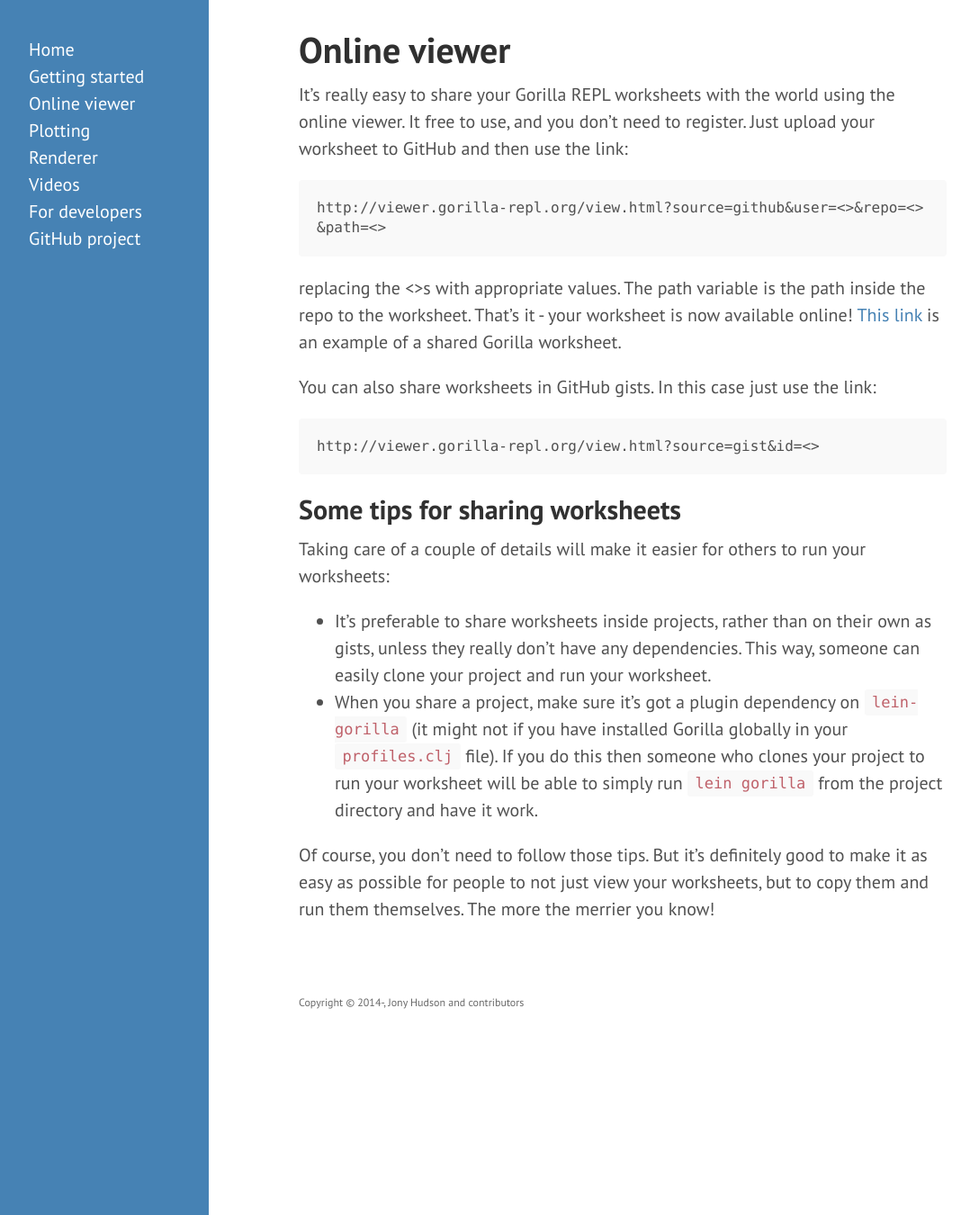
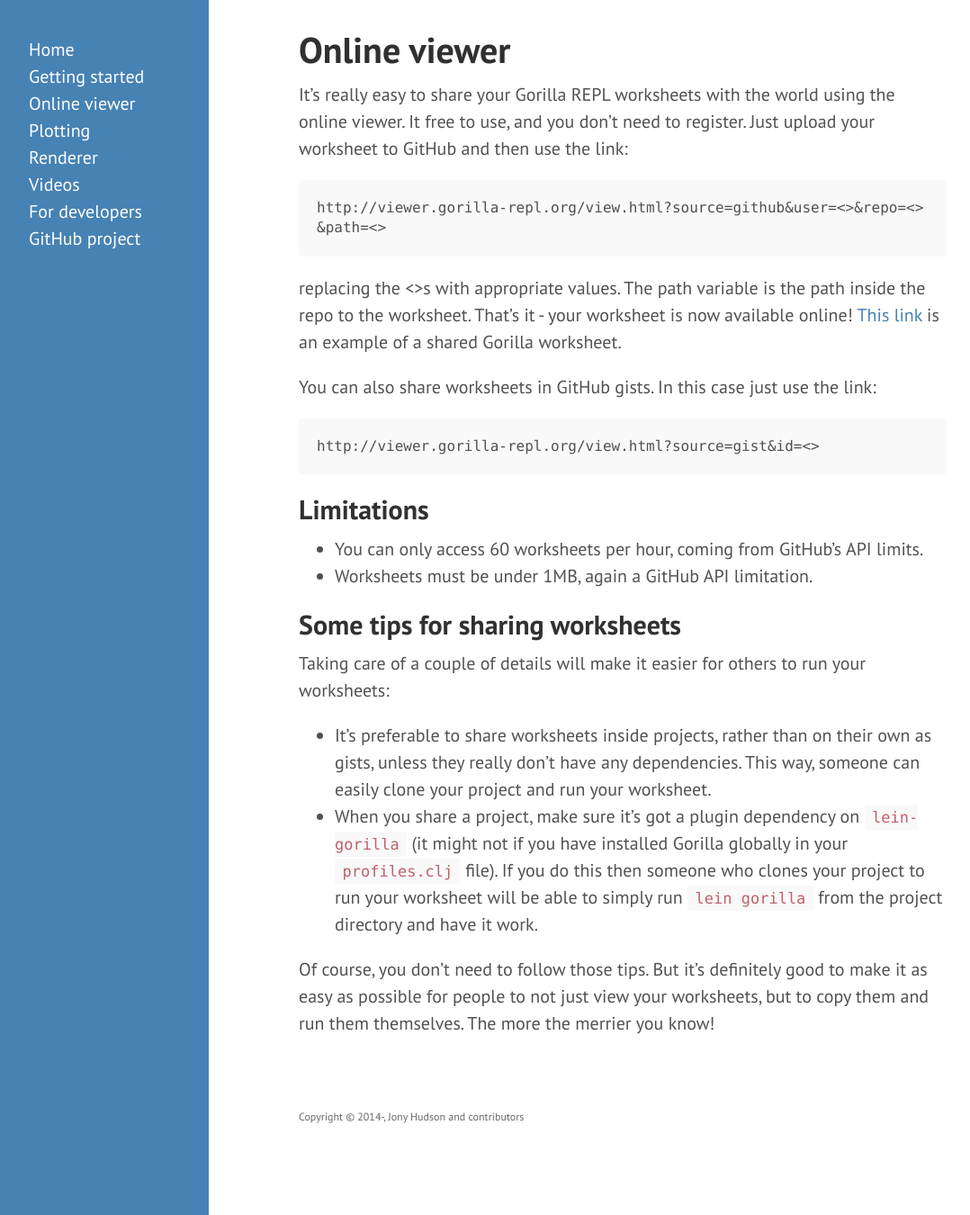
Before and after one commit to JonyEpsilon/gorilla-repl.org, a Jekyll site: the page built from viewer.md, in a window 1280 px wide and 1350 px high. Shown: the whole window at 90% size, without its empty margins (8-1086 px from the left). Built offline with Jekyll 4.4.1, drawn with Linux system fonts in a browser that asks for light colours; Markdown is read by kramdown in place of the engine named in the settings.

Commit message:
Add viewer limitations.

````diff
--- a/viewer.md
+++ b/viewer.md
@@ -21,6 +21,11 @@ You can also share worksheets in GitHub gists. In this case just use the link:
 http://viewer.gorilla-repl.org/view.html?source=gist&id=<>
 ```
 
+## Limitations
+
+- You can only access 60 worksheets per hour, coming from GitHub's API limits.
+- Worksheets must be under 1MB, again a GitHub API limitation.
+
 ## Some tips for sharing worksheets
 
 Taking care of a couple of details will make it easier for others to run your worksheets:
````
